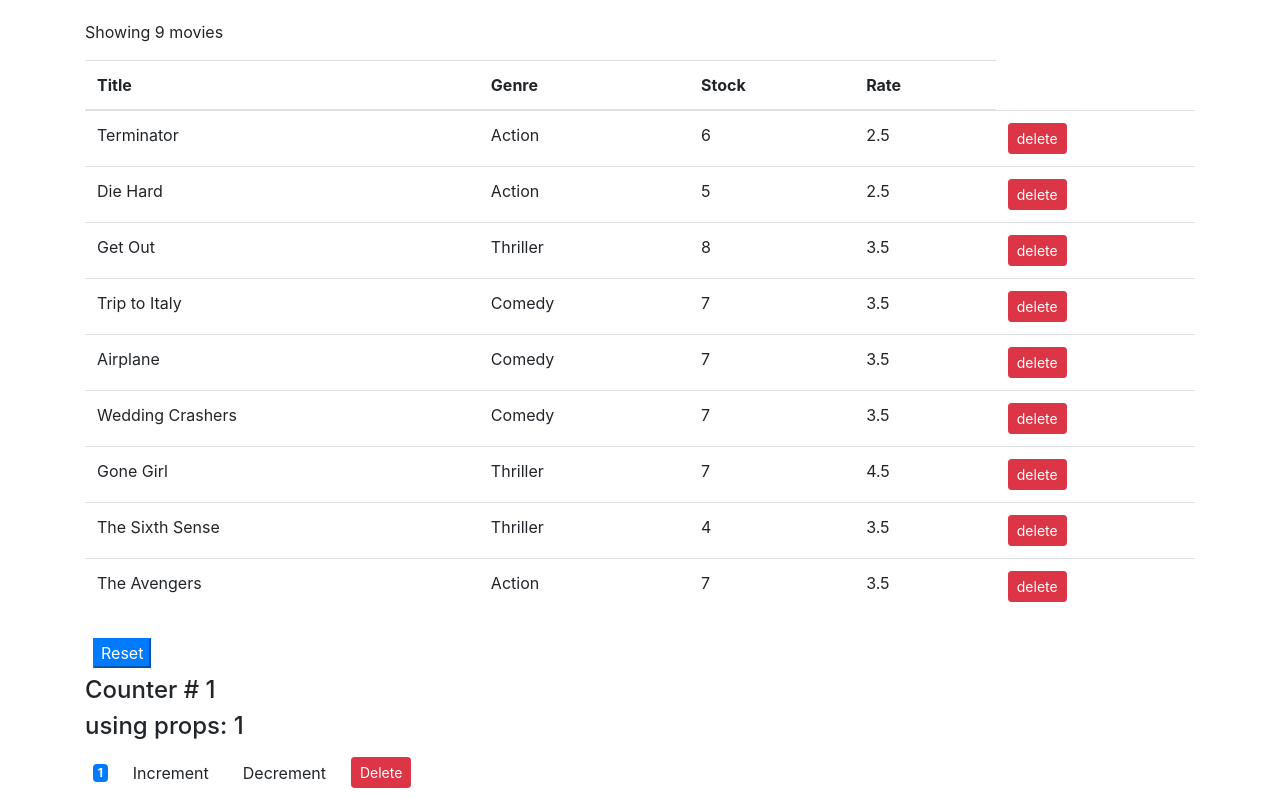
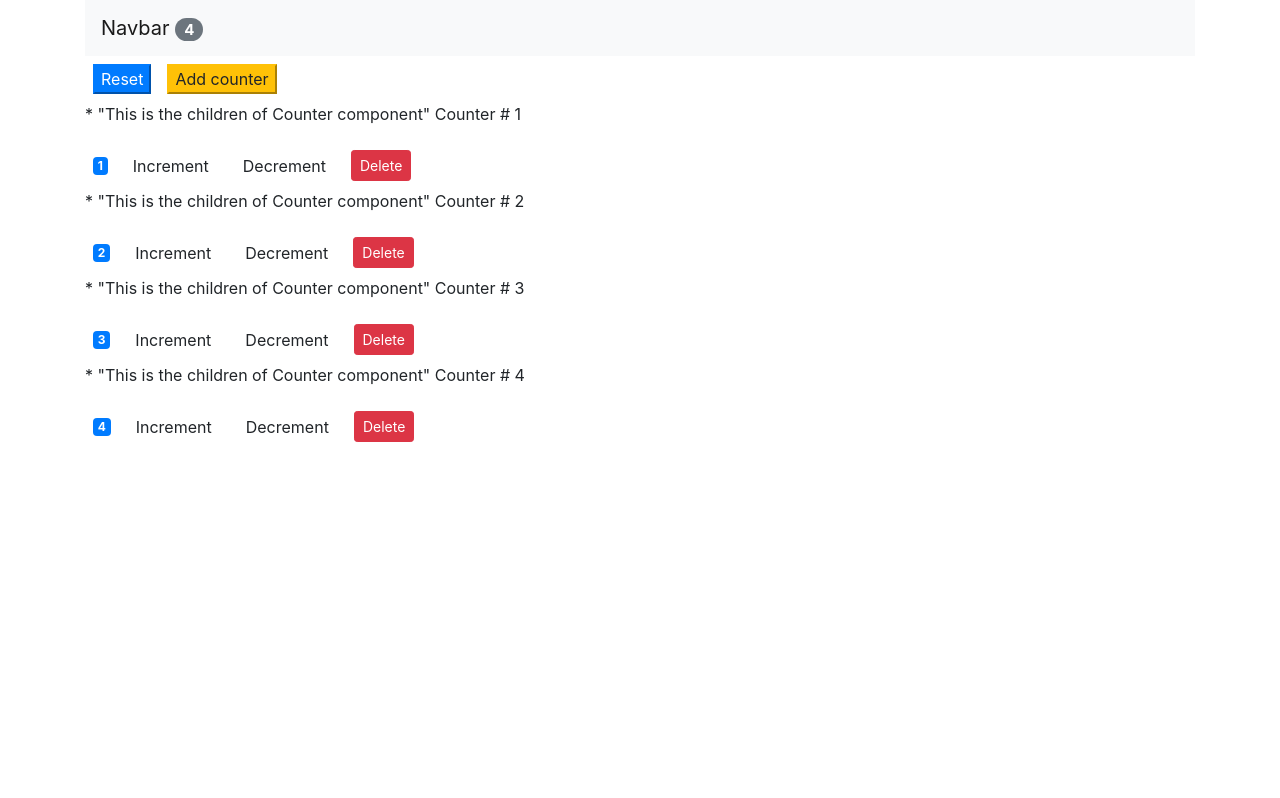
Before and after one commit to YanbinD/React-Capstone-project, a React (Create React App) app: page / in a window 1280 px wide. Shown: the top 798 px of the page. Built offline with nearby package versions, Linux system fonts and the light colour scheme.

Commit message:
1: added CountersPanel, 2: Destructure the Props

```diff
--- a/src/App.js
+++ b/src/App.js
@@ -1,17 +1,17 @@
 import React, { Component } from "react";
-import Movies from "./Components/Movies";
-import Counters from "./Components/Counters";
+// import Movies from "./Components/Movies";
+import CountersPanel from "./Components/CountersPanel"
 import "./App.css";
 
 class App extends Component {
   render() {
     return (
       <main className="container">
-        <Movies />
-        <Counters />
+        <CountersPanel />
       </main>
     );
   }
 }
 
+// <Movies />
 export default App;
--- a/src/Components/Counter.jsx
+++ b/src/Components/Counter.jsx
@@ -35,13 +35,15 @@
   //   this.setState({ count: this.state.count - 1 });
   // };
 
+  // <p> * using props to dislay ID: {this.props.counter.id} </p>
   render() {
-    // console.log("props: ", this.props);
+    console.log("props: here ", this.props);
+
+
     return (
       <div className="counter-container">
+        {this.props.children}
 
-        {this.props.children}
-        <h4> using props: {this.props.counter.id} </h4>
         <span className={this.getBadgeClass()}> {this.formatCount()}</span>
         <button
           onClick={() => this.props.onIncrement(this.props.counter)}
@@ -70,7 +72,8 @@
   }
 
   formatCount() {
-    return this.props.counter.value === 0 ? "Zero" : this.props.counter.value;
+    const {value} = this.props.counter;
+    return value === 0 ? "Zero" : value;
   }
 
   getBadgeClass() {
--- /dev/null
+++ b/src/Components/CounterNavbar.jsx
@@ -0,0 +1,20 @@
+import React, { Component } from "react";
+
+
+
+// for stateless component, remove the this. before props
+// and pass props as parameter
+// React will pass the prop object as an argument to this function at runtime
+
+const CounterNavBar = ({totalCounter}) => {
+  return (
+    <nav className="navbar navbar-expand-lg navbar-light bg-light">
+    <a className="navbar-brand" href="#">
+      Navbar <span className="badge badge-pill badge-secondary">{totalCounter}</span>
+    </a>
+
+  </nav>
+   );
+}
+
+export default CounterNavBar;
--- a/src/Components/Counters.jsx
+++ b/src/Components/Counters.jsx
@@ -2,73 +2,38 @@
 import Counter from "./Counter";
 
 class Counters extends Component {
-  constructor(props) {
-    super(props);
-    this.state = {
-      counters: [
-        { id: 1, value: 1 },
-        { id: 2, value: 2 },
-        { id: 3, value: 3 },
-        { id: 4, value: 4 }
-      ]
-    };
-  }
+  render() {
 
-  handleDelete = e => {
-    const counters = this.state.counters.filter(c => c.id !== e.id);
-    this.setState({ counters });
-  };
+    // Destructuring, take the properties that's needed and no need to call this.props on them
+    const {onReset, onDelete, onDecrement, onIncrement, onAdd, Counters} = this.props;
 
-  handleReset = () => {
-      const counters = this.state.counters.map(c => {
-          c.value = 0;
-          return c;
-      });
-      this.setState( {counters} )
-  }
-
-    handleIncrement = e => {
-        //console.log(e);
-        const counters = this.state.counters.map( c => {
-            if (c.id === e.id) {
-                c.value++;
-            }
-            return c;
-        })
-        this.setState({ counters });
-    };
-
-    handleDecrement = e => {
-        //console.log(e);
-        const counters = this.state.counters.map( c => {
-            if (c.id === e.id) {
-                c.value--;
-            }
-            return c;
-        })
-        this.setState({ counters });
-    };
-
-
-
-
-  render() {
     return (
       <div>
-        <button onClick={this.handleReset} className="btn-primary btn-small m-2"> Reset </button>
-        {this.state.counters.map(counter => (
+        <button
+          onClick={onReset}
+          className="btn-primary btn-small m-2"
+        >
+          {" "}
+          Reset{" "}
+        </button>
+
+        <button onClick={onAdd} className="btn-warning btn-small m-2">
+          {" "}
+          Add counter{" "}
+        </button>
+
+        {this.props.counters.map(c => (
           // <Counter key={counter.id} value={counter.value} selected={true}/>
           <Counter
-            key={counter.id}
-            onDelete={this.handleDelete}
-            onIncrement={this.handleIncrement}
-            onDecrement={this.handleDecrement}
-            // value={counter.value}
-            // selected={true}
-            // id={counter.id}
-            counter={counter}
+            key={c.id}
+            onDelete={onDelete}
+            onIncrement={onIncrement}
+            onDecrement={onDecrement}
+            counter={c}
           >
-            <h4> Counter # {counter.id} </h4>
+            <p>
+              * "This is the children of Counter component" Counter # {c.id}
+            </p>
           </Counter>
         ))}
       </div>
--- /dev/null
+++ b/src/Components/CountersPanel.jsx
@@ -0,0 +1,85 @@
+import React, { Component } from 'react';
+import Counters from "./Counters"
+import Navbar from "./CounterNavbar"
+
+class CountersPanel extends Component {
+    state = {
+        counters: [
+          { id: 1, value: 1 },
+          { id: 2, value: 2 },
+          { id: 3, value: 3 },
+          { id: 4, value: 4 }
+        ]
+      };
+
+    handleAdd = () => {
+      const counters = this.state.counters.concat(
+          {id: this.state.counters.length + 1, value : 0});
+
+      this.setState({counters});
+    };
+
+    handleDelete = counter => {
+      const counters = this.state.counters.filter(c => c.id !== counter.id);
+      this.setState({ counters });
+    };
+
+    handleReset = () => {
+      const counters = this.state.counters.map(c => {
+        c.value = 0;
+        return c;
+      });
+      this.setState({ counters });
+    };
+
+    handleIncrement = counter => {
+
+      //use the spread operator to copy the counter ,
+      // **** HOWEVER, the counters_ object that we copied points to the same memory location as the state object
+      // if we change the new counters_ object, we also directly change the state
+      const counters = [...this.state.counters]
+      // if do _counters[0].value++ , the state will be updated directly
+
+      // find the index of the counter that's passed in the parameter & changed
+      const index  = counters.indexOf(counter);
+
+      // **** to solve the problem of the cloned array points to the same location,
+      // we need to clone the counter array at a given location
+      counters[index] = {...counter}; //clone the counter object in the parameter
+
+      counters[index].value++;
+      this.setState({counters})
+    };
+
+    handleDecrement = counter => {
+      //console.log(e);
+      const counters = this.state.counters.map(c => {
+        if (c.id === counter.id) {
+          c.value--;
+        }
+        return c;
+      });
+      this.setState({ counters });
+    };
+
+
+    render() {
+        return (
+            <React.Fragment>
+                <Navbar
+                    totalCounter={this.state.counters.filter(c => c.value > 0).length}/>
+                <Counters
+                    counters={this.state.counters}
+                    onReset={this.handleReset}
+                    onDelete={this.handleDelete}
+                    onAdd={this.handleAdd}
+                    onIncrement={this.handleIncrement}
+                    onDecrement={this.handleDecrement}
+                />
+
+            </React.Fragment>
+        );
+    }
+}
+
+export default CountersPanel;
```
